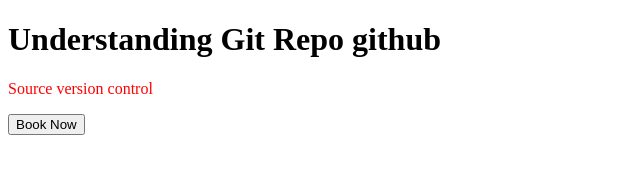
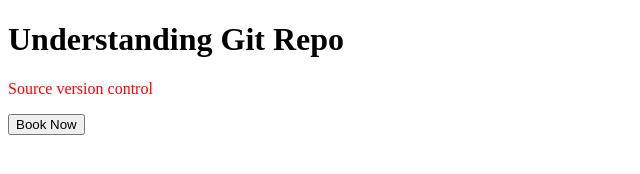
Before and after one commit to cdarun2005/mlops, a plain HTML site: page index.html in a window 1280 px wide. Shown: the whole page, without its empty margins (0-640 px from the left). Drawn offline with Linux system fonts and the light colour scheme.

Commit message:
Revert "h1 repo github added"
This reverts commit cea5c1bcc5ee515a33254367230b4cc94495d107.

```diff
--- a/index.html
+++ b/index.html
@@ -3,7 +3,7 @@
 
 <body>
 
-<h1>Understanding Git Repo github</h1>
+<h1>Understanding Git Repo</h1>
 <p style="color:red">Source version control</p>
 <button>Book Now</button>
 
```
